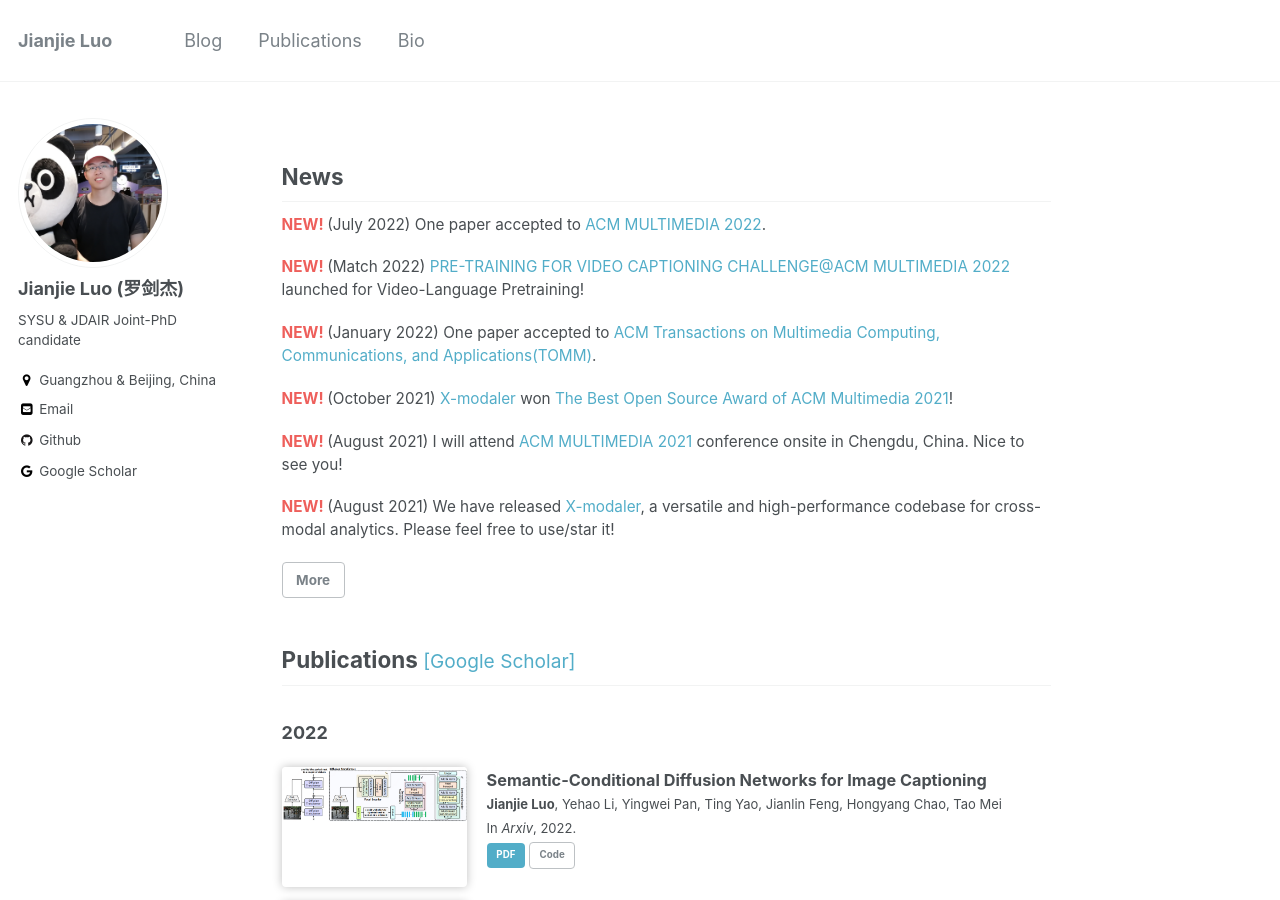
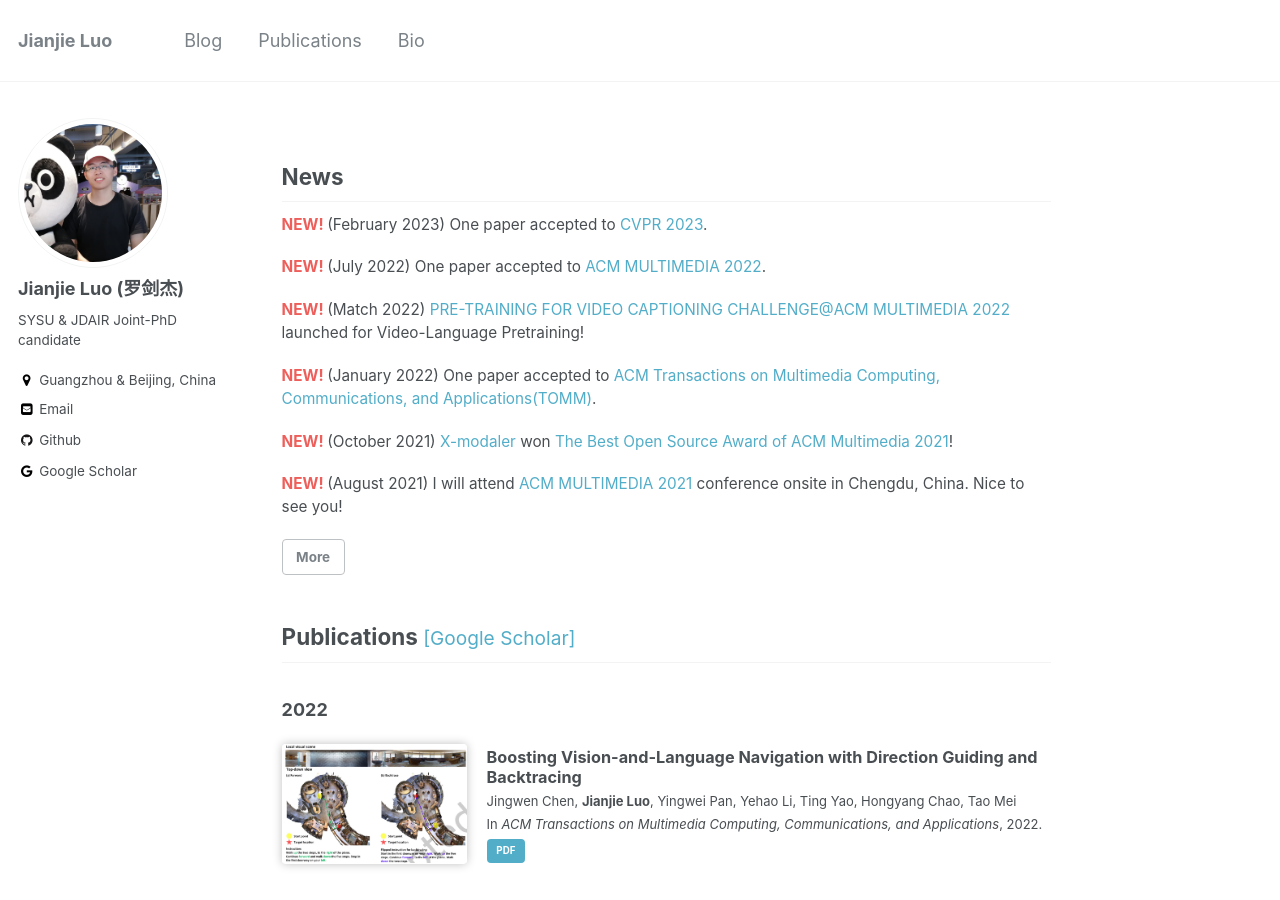
Before and after one commit to jianjieluo/jianjieluo.github.io, a Jekyll site: the page built from index.html, in a window 1280 px wide and 900 px high. Built offline with Jekyll 4.4.1, drawn with Linux system fonts in a browser that asks for light colours; a script that is not in the unit is left out; the list of posts is cut into pages by our own code.

Commit message:
update cvpr23

```diff
--- a/_data/news.yml
+++ b/_data/news.yml
@@ -1,13 +1,14 @@
 # News on home page
 main:
+  - "(February 2023) One paper accepted to [CVPR 2023](https://cvpr2023.thecvf.com/)."
   - "(July 2022) One paper accepted to [ACM MULTIMEDIA 2022](https://2022.acmmm.org/)."
   - "(Match 2022) [PRE-TRAINING FOR VIDEO CAPTIONING CHALLENGE@ACM MULTIMEDIA 2022](http://www.auto-video-captions.top/2022/) launched for Video-Language Pretraining!"
   - "(January 2022) One paper accepted to [ACM Transactions on Multimedia Computing, Communications, and Applications(TOMM)](https://dl.acm.org/journal/tomm)."
   - "(October 2021) [X-modaler](https://github.com/YehLi/xmodaler) won [The Best Open Source Award of ACM Multimedia 2021](https://2021.acmmm.org/)!"
   - "(August 2021) I will attend [ACM MULTIMEDIA 2021](https://2021.acmmm.org/) conference onsite in Chengdu, China. Nice to see you!"
-  - "(August 2021) We have released [X-modaler](https://github.com/YehLi/xmodaler), a versatile and high-performance codebase for cross-modal analytics. Please feel free to use/star it!"
 
 all:
+  - "(February 2023) One paper accepted to [CVPR 2023](https://cvpr2023.thecvf.com/)."
   - "(July 2022) One paper accepted to [ACM MULTIMEDIA 2022](https://2022.acmmm.org/)."
   - "(Match 2022) [PRE-TRAINING FOR VIDEO CAPTIONING CHALLENGE@ACM MULTIMEDIA 2022](http://www.auto-video-captions.top/2022/) launched for Video-Language Pretraining!"
   - "(January 2022) One paper accepted to [ACM Transactions on Multimedia Computing, Communications, and Applications(TOMM)](https://dl.acm.org/journal/tomm)."
--- a/_data/publications.yml
+++ b/_data/publications.yml
@@ -1,13 +1,14 @@
 # Publications on home page
-year2022:
+year2023:
   - title: "Semantic-Conditional Diffusion Networks for Image Captioning"
     authors: "**Jianjie Luo**, Yehao Li, Yingwei Pan, Ting Yao, Jianlin Feng, Hongyang Chao, Tao Mei"
-    venue: "In *Arxiv*, 2022."
+    venue: "In *CVPR*, 2023."
     teaser: SCD-Net.png
     links:
       - "[PDF](https://arxiv.org/pdf/2212.03099.pdf){: .btn .btn--info}"
       - "[Code](https://github.com/jianjieluo/SCD-Net){: .btn .btn--inverse}"
 
+year2022:
   - title: "Boosting Vision-and-Language Navigation with Direction Guiding and Backtracing"
     authors: "Jingwen Chen, **Jianjie Luo**, Yingwei Pan, Yehao Li, Ting Yao, Hongyang Chao, Tao Mei"
     venue: "In *ACM Transactions on Multimedia Computing, Communications, and Applications*, 2022."
```
